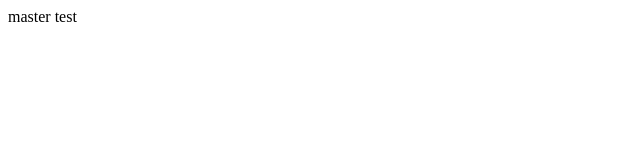
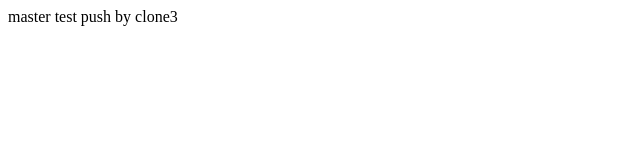
Before and after one commit to edd0818/test, a plain HTML site: page index.html in a window 1280 px wide. Shown: the whole page, without its empty margins (0-640 px from the left). Drawn offline with Linux system fonts and the light colour scheme.

Commit message:
test push by clone3

```diff
--- a/index.html
+++ b/index.html
@@ -1,5 +1,5 @@
 <html>
 	<head>master</head>
-	<body>test</body>
+	<body>test push by clone3</body>
 
 </html>
```
